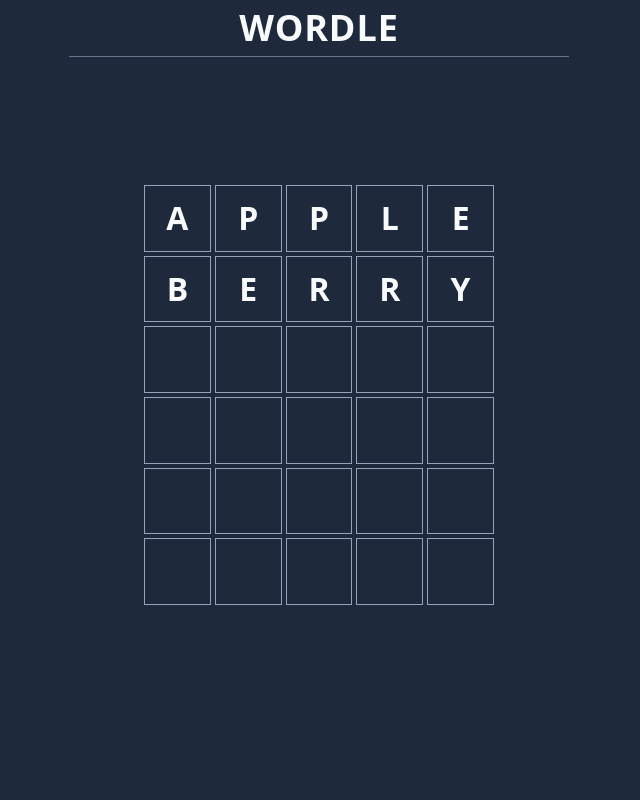
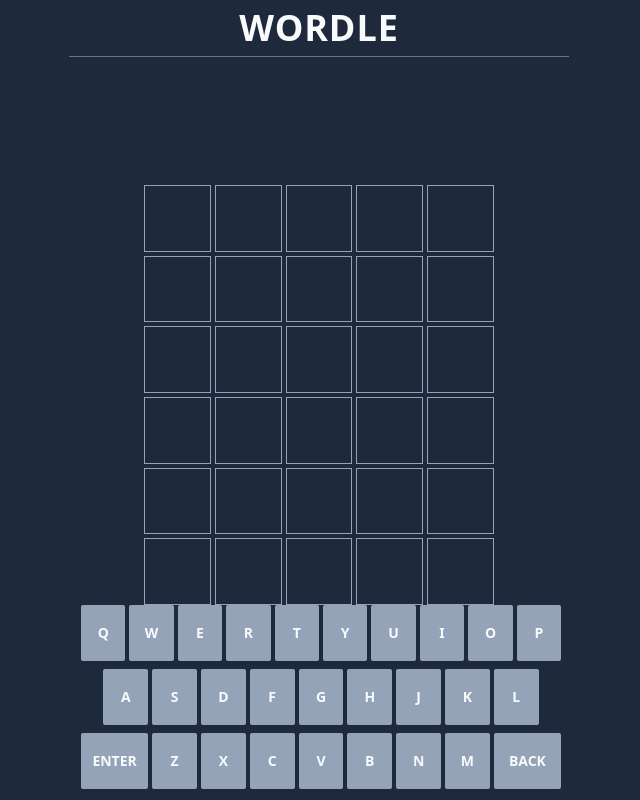
Before and after one commit to reaganmcf/wordle, a React (Create React App) app: page / in a window 1280 px wide. Shown: the whole page, without its empty margins (321-961 px from the left). Built offline with nearby package versions, Linux system fonts and the light colour scheme.

Commit message:
add: keyboard and basic events

```diff
--- a/src/components/Board/index.tsx
+++ b/src/components/Board/index.tsx
@@ -1,13 +1,14 @@
 import React from "react";
 import BoardRow from "../BoardRow";
 
-interface GameGridProps {}
-export default function Board(props: GameGridProps) {
-  const guesses = ["apple", "berry"];
+type BoardProps = {
+  guesses: string[];
+};
+export default function Board({ guesses }: BoardProps) {
   const rows = [0, 1, 2, 3, 4, 5].map((guessIndex) => {
     const currWord =
       guessIndex < guesses.length ? guesses[guessIndex] : "     ";
-    return <BoardRow guess={currWord} />;
+    return <BoardRow key={guessIndex} guess={currWord} />;
   });
 
   return (
--- a/src/components/BoardRow/index.tsx
+++ b/src/components/BoardRow/index.tsx
@@ -9,9 +9,9 @@
   return (
     <div className="grid grid-cols-5 gap-1">
       {[0, 1, 2, 3, 4].map((characterIndex) => {
-        const cellContent = guess ? guess[characterIndex] : "";
+        const cellContent = guess ? guess[characterIndex] || " " : "";
 
-        return <Tile content={cellContent} />;
+        return <Tile key={characterIndex} content={cellContent} />;
       })}
     </div>
   );
--- a/src/components/Keyboard/index.tsx
+++ b/src/components/Keyboard/index.tsx
@@ -1,21 +1,91 @@
+import { abort } from "process";
 import React from "react";
 
-const layout = [
-  ["q", "w", "e", "r", "t", "y", "u", "i", "o", "u", "p"],
-  ["a", "s", "d", "f", "g", "h", "j", "k", "l"],
-  ["ENTER", "z", "x", "c", "v", "b", "n", "m", "BACK"],
-];
+export const row1 = ["q", "w", "e", "r", "t", "y", "u", "i", "o", "p"];
+export const row2 = ["a", "s", "d", "f", "g", "h", "j", "k", "l"];
+export const row3 = ["enter", "z", "x", "c", "v", "b", "n", "m", "back"];
 
-export default function Keyboard() {
+type KeyboardProps = {
+  onKeyboardEvent: (e: KeyEvent) => void;
+};
+export default function Keyboard({ onKeyboardEvent }: KeyboardProps) {
   return (
-    <div className="" style={{ height: 200 }}>
-      {layout.map((row) => (
-        <div></div>
-      ))}
+    <div className="px-2" style={{ height: 200 }}>
+      <KeyRow eventCallback={onKeyboardEvent} key={1} keys={row1} />
+      <KeyRow eventCallback={onKeyboardEvent} key={2} keys={row2} addSpacers />
+      <KeyRow
+        eventCallback={onKeyboardEvent}
+        key={3}
+        keys={row3}
+        thickEndKeys
+      />
     </div>
   );
 }
 
-function Key(key: string) {
-  return <button className="flex content-center items-center"></button>;
+type KeyRowProps = {
+  keys: string[];
+  eventCallback: (e: KeyEvent) => void;
+  addSpacers?: boolean;
+  thickEndKeys?: boolean;
+};
+function KeyRow({
+  keys,
+  eventCallback,
+  addSpacers = false,
+  thickEndKeys = false,
+}: KeyRowProps) {
+  return (
+    <div className="flex mb-2">
+      {addSpacers ? <div style={{ flex: 0.5 }}></div> : null}
+      {keys.map((key, index) => (
+        <Key
+          key={key}
+          char={key}
+          onClick={eventCallback}
+          thick={thickEndKeys && (index === 0 || index === keys.length - 1)}
+        />
+      ))}
+      {addSpacers ? <div style={{ flex: 0.5 }}></div> : null}
+    </div>
+  );
 }
+
+export type KeyEvent = {
+  type: "enter" | "backspace" | "key";
+  value?: string;
+};
+
+type KeyProps = {
+  char: string;
+  onClick: (e: KeyEvent) => void;
+  thick?: boolean;
+};
+function Key({ char, onClick, thick = false }: KeyProps) {
+  const handleClick = () => {
+    if (char === "enter") {
+      onClick({
+        type: "enter",
+      });
+    } else if (char === "back") {
+      onClick({
+        type: "backspace",
+      });
+    } else {
+      onClick({
+        type: "key",
+        value: char,
+      });
+    }
+  };
+
+  return (
+    <button
+      className="flex-1 flex items-center font-bold ml-1 h-14 cursor-pointer select-none bg-slate-400 text-slate-50 rounded-sm"
+      style={{ flex: `${thick ? 1.5 : 1.0}` }}
+      onClick={handleClick}
+    >
+      <div className="w-full text-sm">{char.toUpperCase()}</div>
+    </button>
+  );
+}
--- a/src/pages/home.tsx
+++ b/src/pages/home.tsx
@@ -1,15 +1,60 @@
-import React from "react";
+import { abort } from "process";
+import React, { useState } from "react";
 import Board from "../components/Board";
 import Header from "../components/Header";
+import Keyboard, { KeyEvent, row1, row2, row3 } from "../components/Keyboard";
 
 export default function Home() {
+  const [guesses, setGuesses] = useState<string[]>([]);
+  const [currentGuess, setCurrentGuess] = useState<string>("");
+
+  const handleKeyEvent = (e: KeyEvent) => {
+    switch (e.type) {
+      case "key":
+        if (currentGuess.length < 5)
+          setCurrentGuess(`${currentGuess}${e.value}`);
+        break;
+      case "backspace":
+        setCurrentGuess(`${currentGuess.slice(0, -1)}`);
+    }
+  };
+
+  const handleRawKeyPress = (e: React.KeyboardEvent<HTMLElement>) => {
+    if (e.key === "Enter") {
+      handleKeyEvent({
+        type: "enter",
+      });
+    } else if (e.key === "Backspace") {
+      handleKeyEvent({
+        type: "backspace",
+      });
+    } else {
+      let key = e.key.toLowerCase();
+      // if key is not in valid keys, ignore it
+      if (row1.includes(key) || row2.includes(key) || row3.includes(key))
+        handleKeyEvent({
+          type: "key",
+          value: e.key,
+        });
+    }
+  };
+
   return (
-    <main className="bg-slate-800 w-screen">
-      <div className="mx-auto" style={{ maxWidth: 500 }}>
+    <main
+      tabIndex={0}
+      className="m-0 bg-slate-800 w-screen h-screen outline-none"
+      onKeyDown={handleRawKeyPress}
+    >
+      <div
+        className="flex flex-col h-screen w-screen mx-auto"
+        style={{ maxWidth: 500 }}
+      >
         <Header />
-        <div className="mt-32">
-          <Board />
+        <div className="grow mt-32">
+          <Board guesses={[...guesses, currentGuess]} />
         </div>
+
+        <Keyboard onKeyboardEvent={handleKeyEvent} />
       </div>
     </main>
   );
--- a/src/styles/index.css
+++ b/src/styles/index.css
@@ -2,7 +2,8 @@
 @tailwind components;
 @tailwind utilities;
 
-html {
+html,
+body {
   @apply bg-slate-800;
 }
 
```
